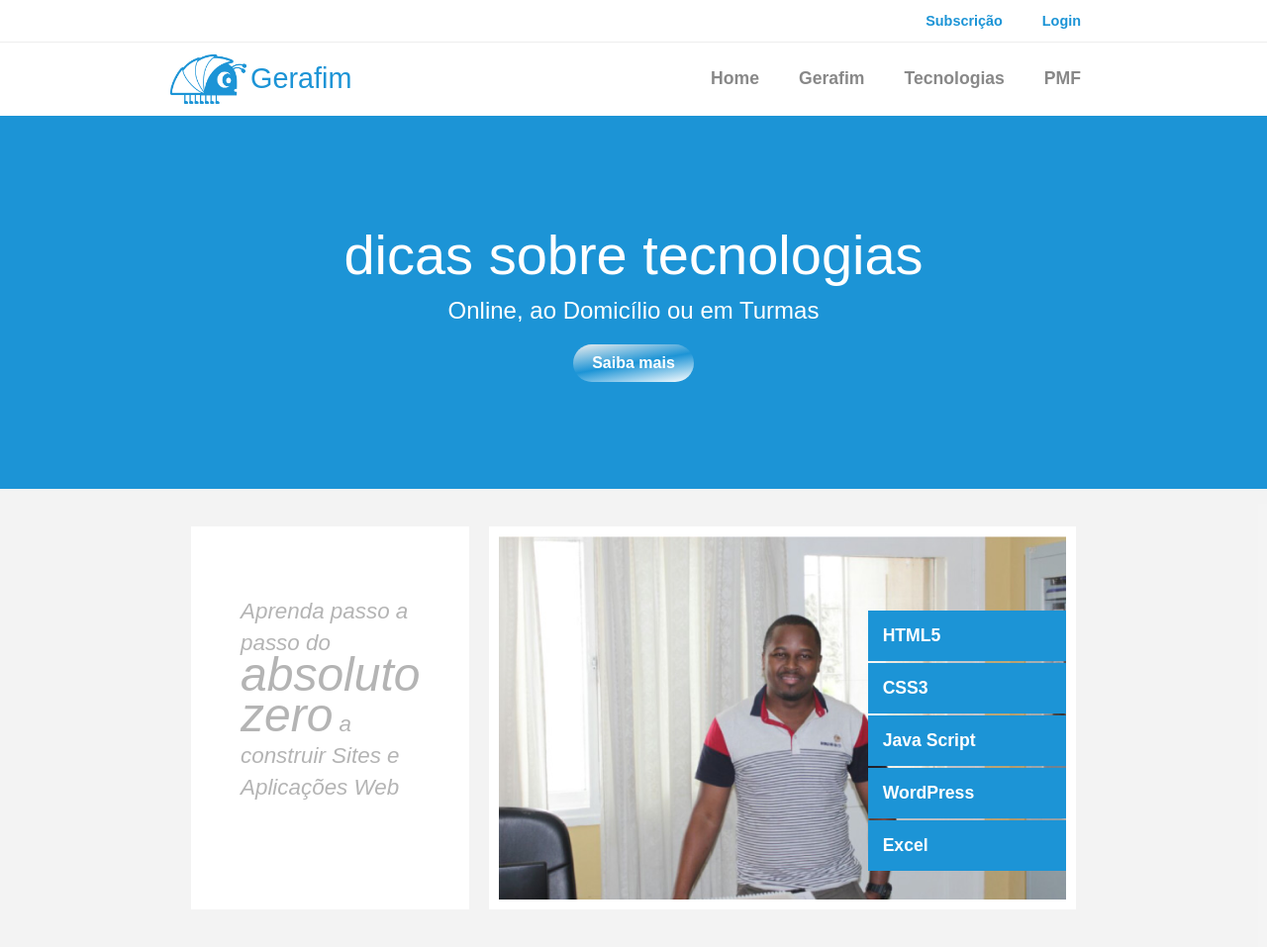
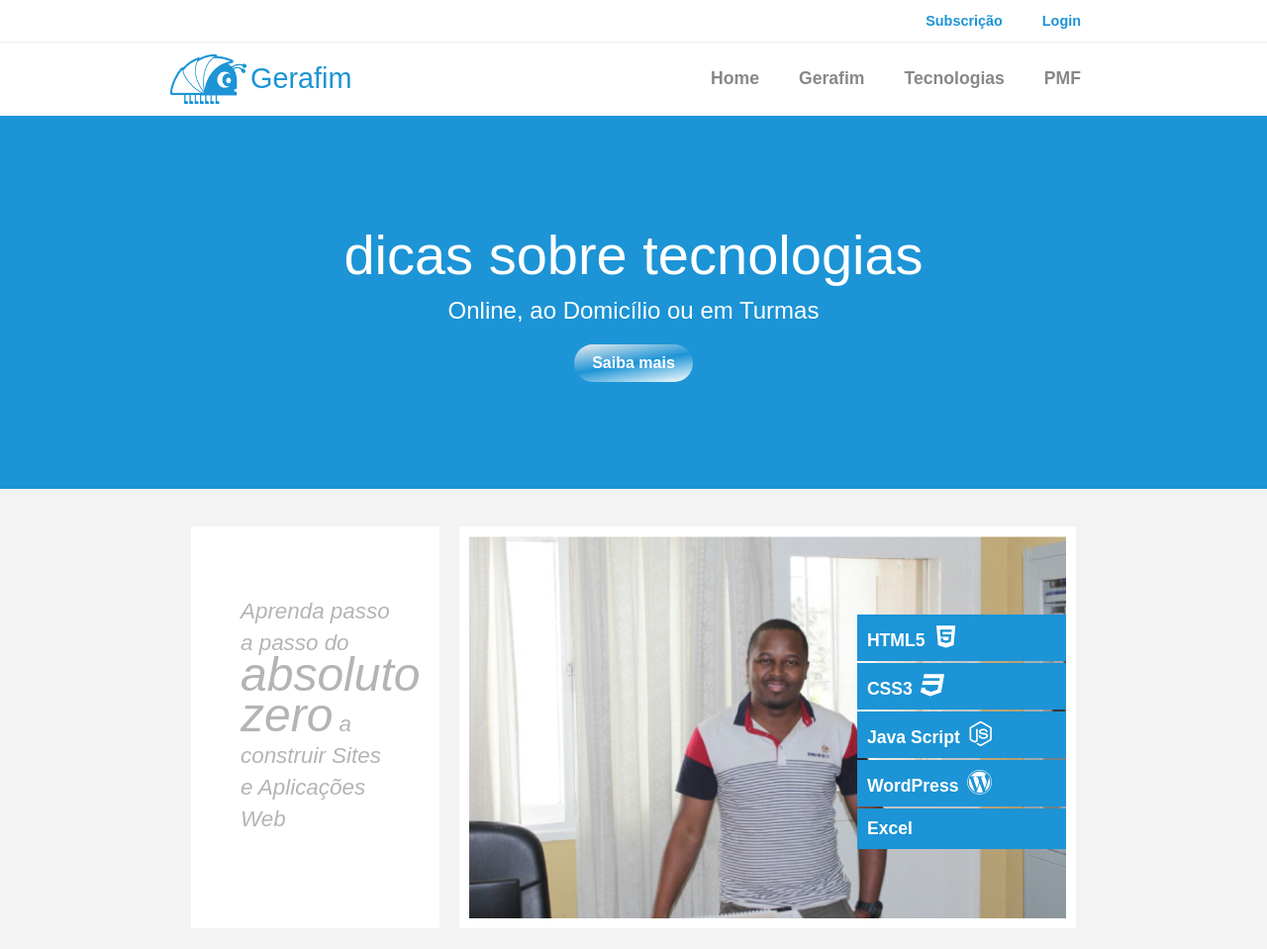
Before and after one commit to gerafimjoaquim/site_estatico, a plain HTML site: page index.html in a window 1280 px wide. Shown: the whole page at 99% size. Drawn offline with Linux system fonts and the light colour scheme.

Commit message:
Adicionando ícones ao menu

```diff
--- a/index.html
+++ b/index.html
@@ -6,6 +6,7 @@
 		<meta name="viewport" content="with=device-width, initial-scale=1"/>
 		<meta charset="UTF-8"/>
 		<Link rel="stylesheet" type="text/css" href="style_sheets/globals.css"/>
+		<link rel="stylesheet" href="fontawesome/css/all.css"/>
 	</head>
 	<body>
 		<header class="header">
@@ -51,10 +52,10 @@
 					<img src="images/gerafim_home.jpg"/>
 					<nav>
 						<ul>
-							<li><a href="#">HTML5</a></li>
-							<li><a href="#">CSS3</a></li>
-							<li><a href="#">Java Script</a></li>
-							<li><a href="#">WordPress</a></li>
+							<li><a href="#">HTML5<i class="fab fa-html5"></i></a></li>
+							<li><a href="#">CSS3<i class="fab fa-css3"></i></a></li>
+							<li><a href="#">Java Script<i class="fab fa-node-js"></i></a></li>
+							<li><a href="#">WordPress<i class="fab fa-wordpress"></i></a></li>
 							<li><a href="#">Excel</a></li>
 						</ul>
 					</nav>
--- a/style_sheets/globals.css
+++ b/style_sheets/globals.css
@@ -120,7 +120,8 @@
 	margin-top:10px;
 }
 .baner .container a{
-	width:13%;
+	width:120px;
+	min-width:120px;
 	margin: 20px auto auto auto;
 	text-decoration:none;
 	color:#FFF;
@@ -151,6 +152,7 @@
 }
 .main .container aside{
 	flex:1;
+	min-width:250px;
 	padding:70px 50px;
 	background-color:#fff;
 	margin:10px;
@@ -171,6 +173,7 @@
 }
 .main .container figure{
 	flex:4;
+	min-width:250px;
 	margin:10px;
 	border:10px solid #fff;
 	transition:.2s;
@@ -186,17 +189,16 @@
 }
 
 .main .container figure nav{
+	width:35%;
 	position:absolute;
 	top:20%;
 	right:0;
 }
-.main .container figure nav{
-	width:35%;
-}
+
 .main .container figure nav ul{list-style:none;}
 .main .container figure nav ul li a{
 	display:block;
-	padding:15px;
+	padding:10px;
 	background-color:var(--azul);
 	margin-top:2px;
 	color:#fff;
@@ -208,3 +210,8 @@
 .main .container figure nav ul li a:hover{
 	background-color:#000;
 }
+.main .container figure nav ul li a .fab{
+	color:#fff;
+	font-size:1.6rem;
+	margin-left:5px;
+}
```
